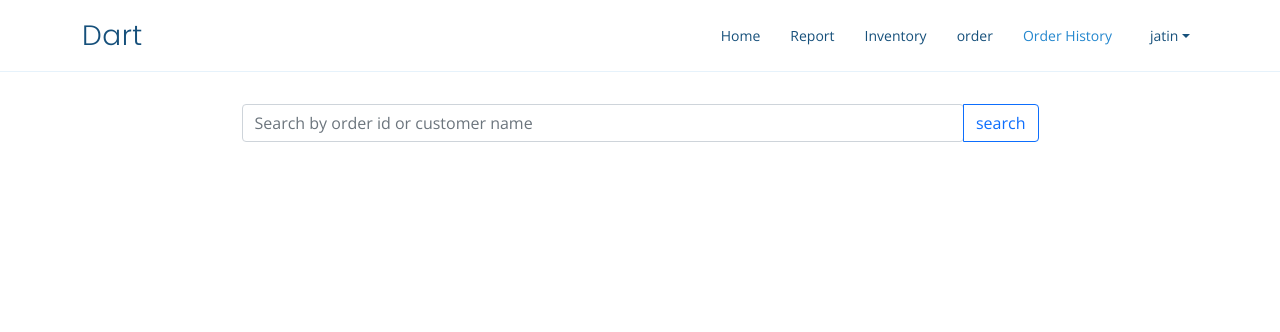
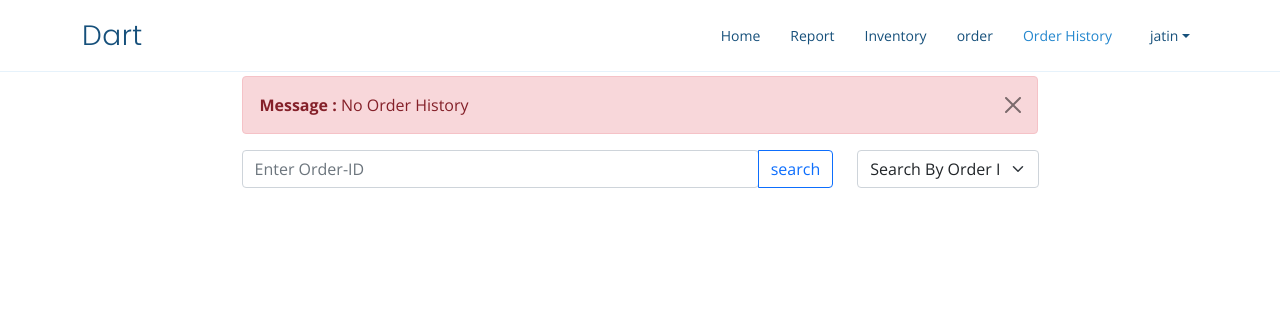
Before and after one commit to jatinsharma30/DART, a Django app: page /order-history in a window 1280 px wide. Shown: the top 332 px of the page. Run offline with Django 3.2, Linux system fonts and the light colour scheme; a user stored in the database is signed in; data comes from the database, SQL or seed files in the repository; some libraries are stand-ins or nearby versions; some web fonts are replaced.

Commit message:
added filter search to order history

```diff
--- a/home/views.py
+++ b/home/views.py
@@ -131,11 +131,26 @@ def product(request):
 def orderHistory(request,id=None):
     if id is None:
         orders=Order.objects.filter(user=request.user).order_by('-date_created')
+        if len(orders)==0:
+            messages.error(request,f"No Order History")
     else:
-        if id.isdigit():
-            orders=Order.objects.filter(id=id)
-        else:
-            orders=Order.objects.filter(customer__name__icontains=id)
+        print(id)
+        inputType=id.split('-')[0]
+        if inputType=='phone':
+            orders=Order.objects.filter(user=request.user).filter(customer__phone=id.split('-')[1])
+            phone=id.split('-')[1]
+            if len(orders)==0:
+                messages.error(request,f"No Order with Customer number- {phone}")
+        elif inputType=='date':
+            date=id.split('-')[1:]
+            date='-'.join(date)
+            orders=Order.objects.filter(user=request.user).filter(date_created__date=date)
+            if len(orders)==0:
+                messages.error(request,f"No Order with date - {date}")
+        elif inputType=='OrderId':
+            orders=Order.objects.filter(user=request.user).filter(id=int(id.split('-')[1]))
+            if not orders:
+                messages.error(request,f"No Order with order Id- {int(id.split('-')[1])}")
     param={'orders':orders}
     return render(request,'order-history.html',param)
 
--- a/templates/order-history.html
+++ b/templates/order-history.html
@@ -39,10 +39,27 @@
 {% block body %}
 
 <div class="container">
-  <div class="row w-75 my-4 px-2 py-2 orderDetails" style="border: none;">
-    <div class="input-group">
-      <input type="search" id="searchInput" class="form-control rounded" placeholder="Search by order id or customer name" aria-label="Search" aria-describedby="search-addon"/>
-      <button type="button" id="searchBtn" onclick=changeUrl() class="btn btn-outline-primary">search</button>
+  <div class="row w-75 mt-2  px-2 py-2 orderDetails" style="border: none;">
+    <div class="col-sm-9">
+      <div class="input-group" id="date" style="display: none;">
+        <input type="date" id="dateSearchInput" class="form-control rounded" aria-label="date" aria-describedby="search-date"/>
+        <button type="button" id="dateSearch" onclick=changeUrl(this) class="btn btn-outline-primary">search</button>
+      </div>
+      <div class="input-group" id="OrderId" style="display: ;">
+        <input type="number" id="orderIdSearchInput" class="form-control rounded" placeholder="Enter Order-ID" aria-label="orderId" aria-describedby="search-orderId"/>
+        <button type="button" id="orderIdSearch" onclick=changeUrl(this) class="btn btn-outline-primary">search</button>
+      </div>
+      <div class="input-group" id="phone" style="display: none;">
+        <input type="phone" id="phoneSearchInput" class="form-control rounded" placeholder="Enter Customer Number" aria-label="Search" aria-describedby="search-addon"/>
+        <button type="button" id="phoneSearch" onclick=changeUrl(this) class="btn btn-outline-primary">search</button>
+      </div>
+    </div>
+    <div class="col-sm">
+      <select class="form-select " aria-label="Default select example" id="category" onchange='showSearch(this)'>
+        <option selected value="OrderId" >Search By Order ID</option>
+        <option value="phone">Search By Customer mobile no.</option>
+        <option value="date">Search By Date</option>
+    </select>
     </div>
   </div>
     {% for order in orders %}
@@ -97,15 +114,35 @@
 {% endblock body %}
 {% block js %}
 <script>
-  function changeUrl() {
-    let searchInput=document.getElementById('searchInput').value;
+  function changeUrl(element) {
+    let searchInput=document.getElementById(`${element.id}Input`);
+    console.log(searchInput)
     var url="{% url 'order-history'  %}";
-    if (searchInput!=""){
-      document.location.href = url + "/" + searchInput;
+    if (searchInput.value!=""){
+      document.location.href = url + "/" + searchInput.parentElement.id + '-' + searchInput.value;
     }else{
       document.location.href = url;
     }
+  }
 
+  var date=document.getElementById('date');
+  var phone=document.getElementById('phone');
+  var OrderId=document.getElementById('OrderId');
+  function showSearch(element) {
+    if (element.value=='phone') {
+      phone.style.display='';
+      date.style.display='none';
+      OrderId.style.display='none';
+    }else if(element.value=='OrderId'){
+      phone.style.display='none';
+      date.style.display='none';
+      OrderId.style.display='';
+    }else if(element.value=='date'){
+      phone.style.display='none';
+      date.style.display='';
+      OrderId.style.display='none';
+    }
   }
+
 </script>
 {% endblock js %}
```
Also changed, not shown: templates/report.html (+24 -11 lines).
